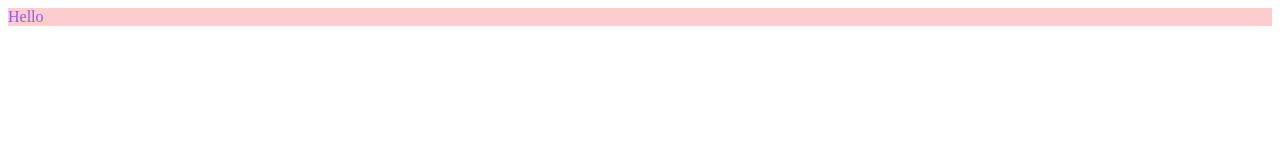
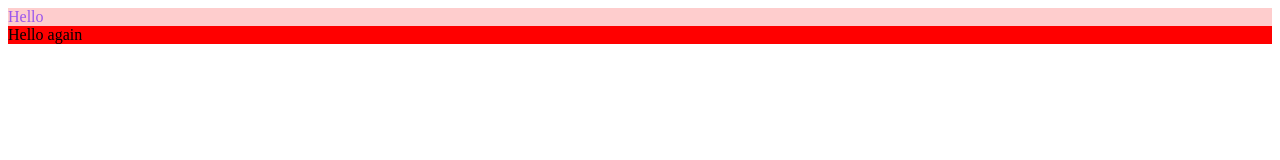
Before and after one commit to drinkmoretea77/demo, a website: page index.html in a window 1280 px wide. Drawn offline with Linux system fonts and the light colour scheme.

Commit message:
adding block2

```diff
--- a/css/style.css
+++ b/css/style.css
@@ -2,6 +2,11 @@
   background-color: #fecdcd;
   color: #9a55ed;
   -webkit-user-select: none;
-     -moz-user-select: none;
-      -ms-user-select: none;
-          user-select: none; }
+  -moz-user-select: none;
+  -ms-user-select: none;
+  user-select: none;
+}
+
+.block2 {
+  background: red;
+}
--- a/index.html
+++ b/index.html
@@ -11,6 +11,7 @@
 <body>
 
     <div class="block">Hello</div>
+    <div class="block2">Hello again</div>
 
 </body>
 
```
